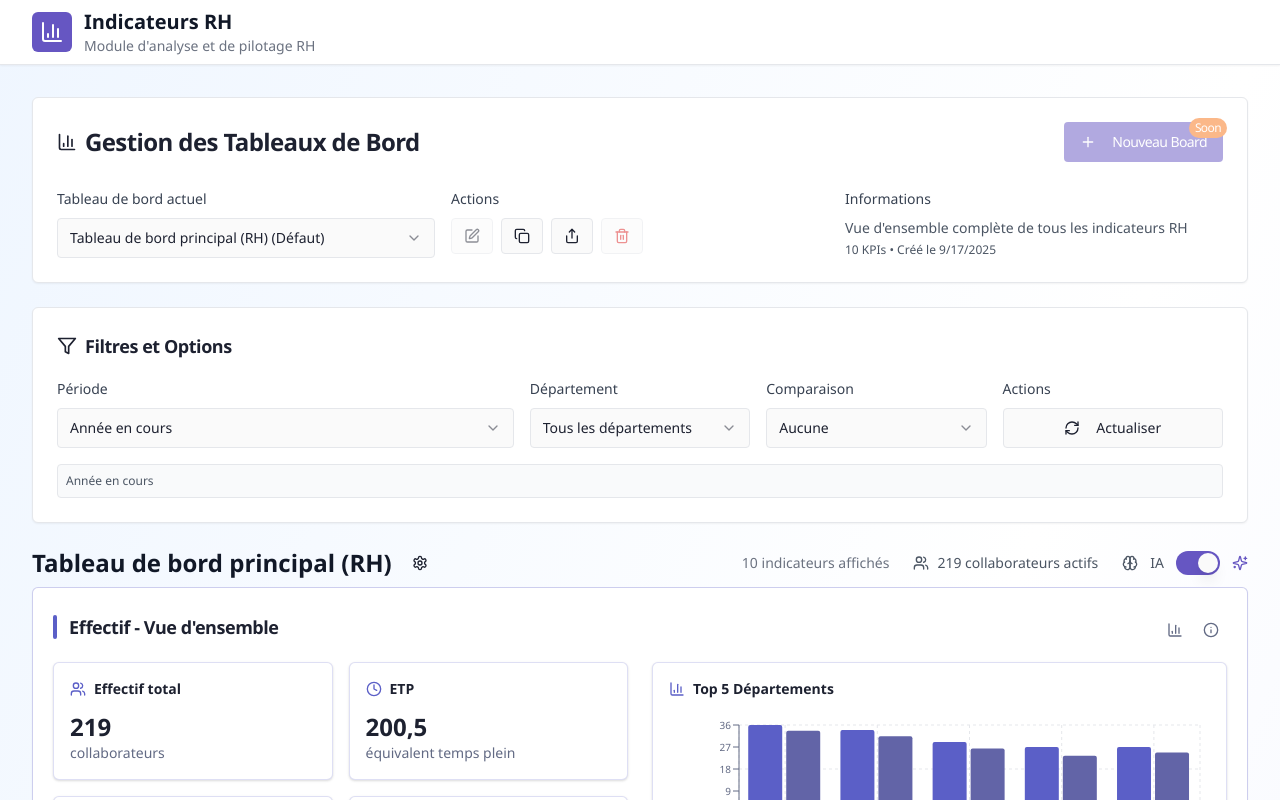
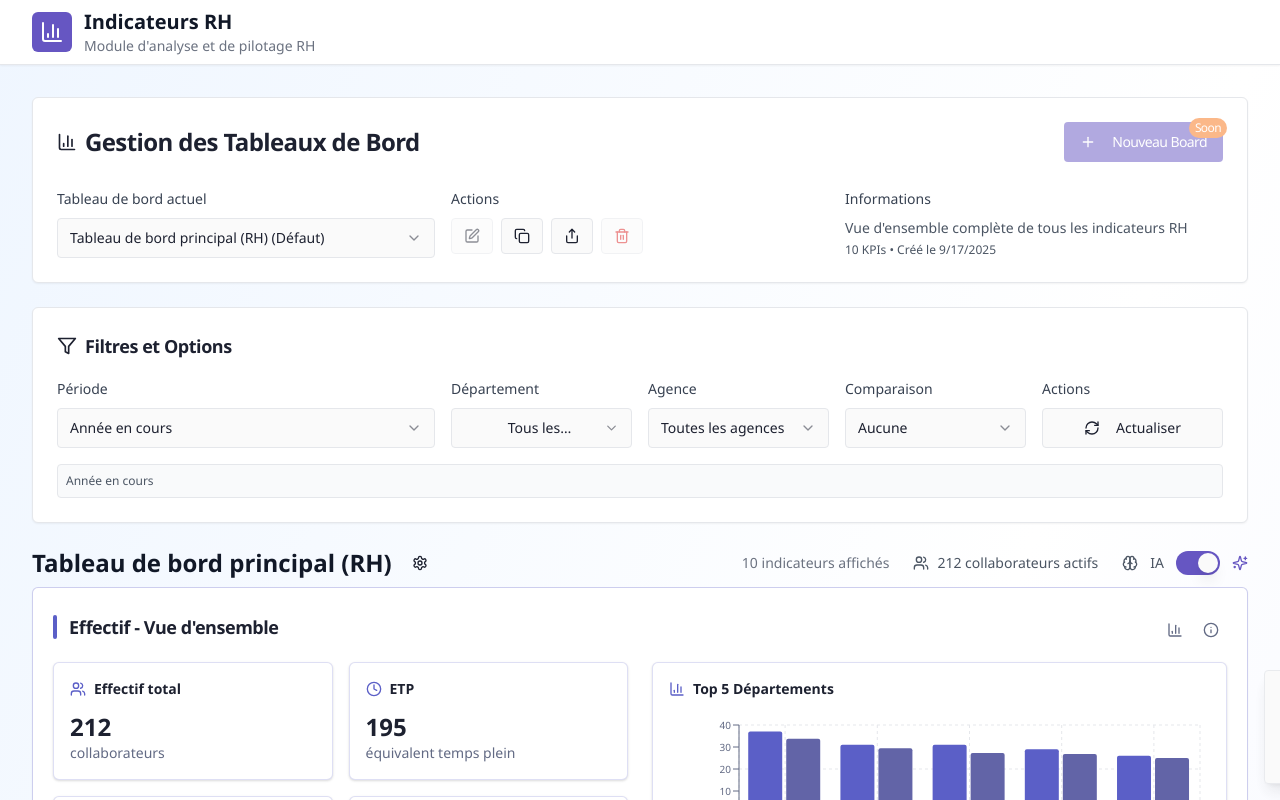
Before and after one commit to asendit/staff-analytics-hub, a React (Vite) app: page / in a window 1280 px wide. Shown: the top 800 px of the page. Built offline with nearby package versions, Linux system fonts and the light colour scheme; a web font is replaced by a local one.

Commit message:
feat: Add agency to filters

```diff
--- a/src/components/FilterPanel.tsx
+++ b/src/components/FilterPanel.tsx
@@ -15,6 +15,7 @@ interface FilterPanelProps {
   filters: FilterOptions;
   onFiltersChange: (filters: FilterOptions) => void;
   departments: string[];
+  agencies: string[];
   onRefresh: () => void;
 }
 
@@ -22,6 +23,7 @@ const FilterPanel: React.FC<FilterPanelProps> = ({
   filters,
   onFiltersChange,
   departments,
+  agencies,
   onRefresh
 }) => {
   const [startDate, setStartDate] = useState<Date>();
@@ -44,6 +46,13 @@ const FilterPanel: React.FC<FilterPanelProps> = ({
     onFiltersChange({
       ...filters,
       department: department === 'all' ? undefined : department
+    });
+  };
+
+  const handleAgencyChange = (agency: string) => {
+    onFiltersChange({
+      ...filters,
+      agency: agency === 'all' ? undefined : agency
     });
   };
 
@@ -85,7 +94,7 @@ const FilterPanel: React.FC<FilterPanelProps> = ({
         </CardTitle>
       </CardHeader>
       <CardContent>
-        <div className="grid grid-cols-1 md:grid-cols-2 lg:grid-cols-5 gap-4">
+        <div className="grid grid-cols-1 md:grid-cols-2 lg:grid-cols-6 gap-4">
           {/* Période */}
           <div className="space-y-2 md:col-span-2">
             <label className="text-sm font-medium text-gray-700">Période</label>
@@ -176,6 +185,25 @@ const FilterPanel: React.FC<FilterPanelProps> = ({
             </Select>
           </div>
 
+          {/* Agence */}
+          <div className="space-y-2">
+            <label className="text-sm font-medium text-gray-700">Agence</label>
+            <Select
+              value={filters.agency || 'all'}
+              onValueChange={handleAgencyChange}
+            >
+              <SelectTrigger>
+                <SelectValue />
+              </SelectTrigger>
+              <SelectContent>
+                <SelectItem value="all">Toutes les agences</SelectItem>
+                {agencies.map(agency => (
+                  <SelectItem key={agency} value={agency}>{agency}</SelectItem>
+                ))}
+              </SelectContent>
+            </Select>
+          </div>
+
           {/* Période de comparaison */}
           <div className="space-y-2">
             <label className="text-sm font-medium text-gray-700">Comparaison</label>
@@ -219,6 +247,7 @@ const FilterPanel: React.FC<FilterPanelProps> = ({
                 filters.period === 'quarter' ? 'Trimestre en cours' : 'Année en cours'
               }
               {filters.department && ` • ${filters.department}`}
+              {filters.agency && ` • ${filters.agency}`}
               {filters.compareWith && ` • ${filters.compareWith === 'previous' ? 'vs période précédente' : 'vs année précédente'}`}
             </span>
           </div>
--- a/src/data/hrDataGenerator.ts
+++ b/src/data/hrDataGenerator.ts
@@ -7,6 +7,7 @@ export interface Employee {
   lastName: string;
   email: string;
   department: string;
+  agency: string;
   position: string;
   salary: number;
   hireDate: Date;
@@ -50,6 +51,20 @@ export const generateHRData = (): GeneratedHRData => {
     'Direction'
   ];
 
+  // Agences réalistes
+  const agencies = [
+    'Paris Siège',
+    'Lyon',
+    'Marseille',
+    'Toulouse',
+    'Nantes',
+    'Bordeaux',
+    'Lille',
+    'Nice',
+    'Strasbourg',
+    'Rennes'
+  ];
+
   const positionsByDepartment: Record<string, string[]> = {
     'Ressources Humaines': ['DRH', 'Chargé RH', 'Assistant RH', 'Responsable Formation'],
     'Développement': ['Lead Developer', 'Développeur Frontend', 'Développeur Backend', 'DevOps', 'QA Engineer'],
@@ -79,6 +94,7 @@ export const generateHRData = (): GeneratedHRData => {
   // Génération des employés
   for (let i = 0; i < 250; i++) {
     const department = faker.helpers.arrayElement(departments);
+    const agency = faker.helpers.arrayElement(agencies);
     const position = faker.helpers.arrayElement(positionsByDepartment[department]);
     const firstName = faker.helpers.arrayElement(firstNames);
     const lastName = faker.helpers.arrayElement(lastNames);
@@ -95,6 +111,7 @@ export const generateHRData = (): GeneratedHRData => {
       lastName,
       email: `${firstName.toLowerCase()}.${lastName.toLowerCase()}@entreprise.fr`,
       department,
+      agency,
       position,
       salary: faker.number.int({ min: 30000, max: 120000 }),
       hireDate: faker.date.between({ from: '2020-01-01', to: '2024-01-01' }),
--- a/src/pages/Index.tsx
+++ b/src/pages/Index.tsx
@@ -467,6 +467,7 @@ const Index = () => {
   ];
 
   const departments = hrData ? [...new Set(hrData.employees.map(emp => emp.department))] as string[] : [];
+  const agencies = hrData ? [...new Set(hrData.employees.map(emp => emp.agency))] as string[] : [];
 
   if (!hrData || !analytics || !currentBoard) {
     return (
@@ -517,6 +518,7 @@ const Index = () => {
           filters={filters}
           onFiltersChange={setFilters}
           departments={departments}
+          agencies={agencies}
           onRefresh={handleRefresh}
         />
 
--- a/src/services/hrAnalytics.ts
+++ b/src/services/hrAnalytics.ts
@@ -6,6 +6,7 @@ export interface Employee {
   lastName: string;
   email: string;
   department: string;
+  agency: string;
   position: string;
   salary: number;
   hireDate: Date;
@@ -70,6 +71,7 @@ export interface KPIChartData {
 export interface FilterOptions {
   period: 'week' | 'month' | 'quarter' | 'year' | 'custom';
   department?: string;
+  agency?: string;
   remoteWork?: boolean;
   startDate?: string;
   endDate?: string;
@@ -773,6 +775,10 @@ export class HRAnalytics {
       employees = employees.filter(employee => employee.department === filters.department);
     }
 
+    if (filters.agency) {
+      employees = employees.filter(employee => employee.agency === filters.agency);
+    }
+
     if (filters.remoteWork !== undefined) {
       employees = employees.filter(employee => employee.remoteWork === filters.remoteWork);
     }
--- a/src/utils/dataConverter.ts
+++ b/src/utils/dataConverter.ts
@@ -10,6 +10,7 @@ export function convertHRData(generatedData: GeneratedHRData): HRData {
       lastName: emp.lastName,
       email: emp.email,
       department: emp.department,
+      agency: emp.agency,
       position: emp.position,
       salary: emp.salary,
       hireDate: new Date(emp.hireDate),
```
